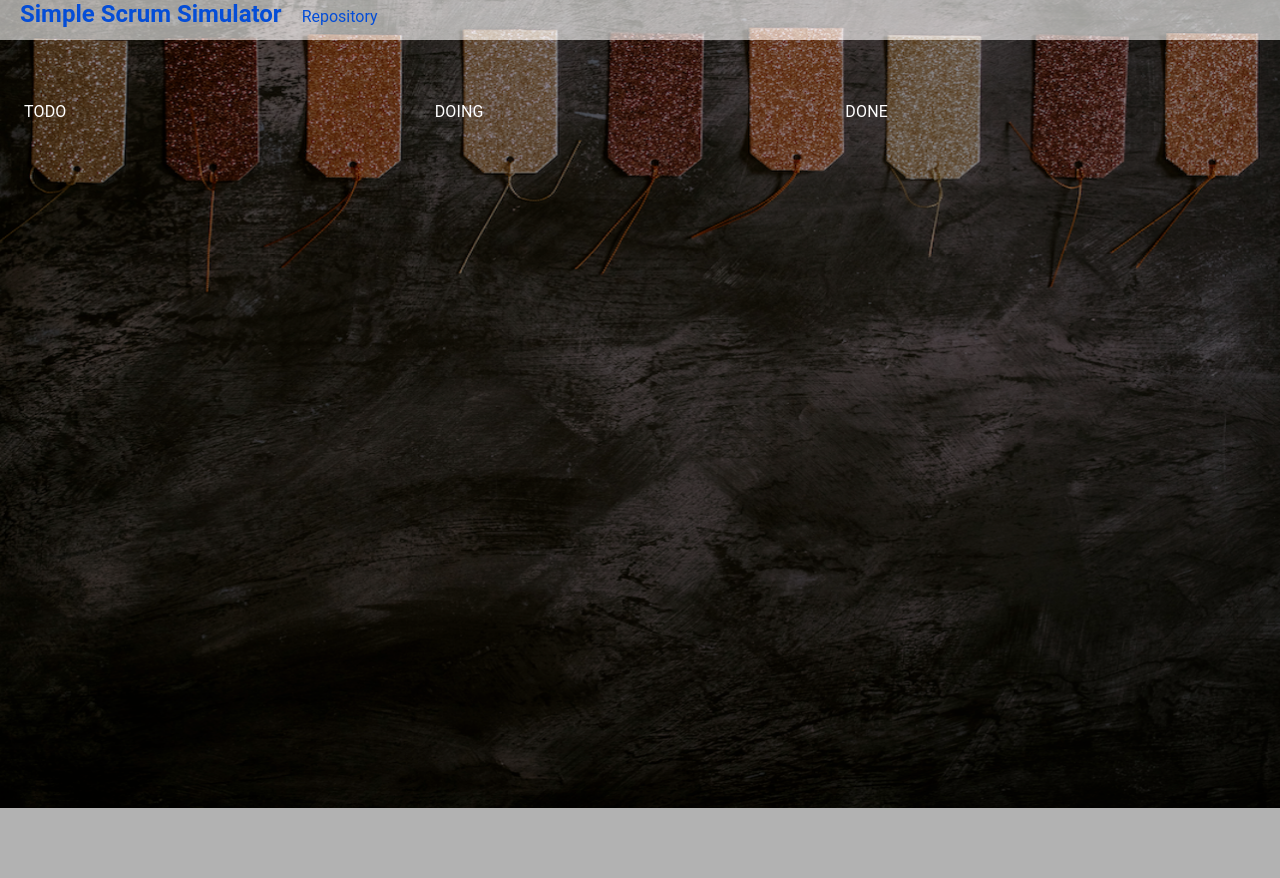
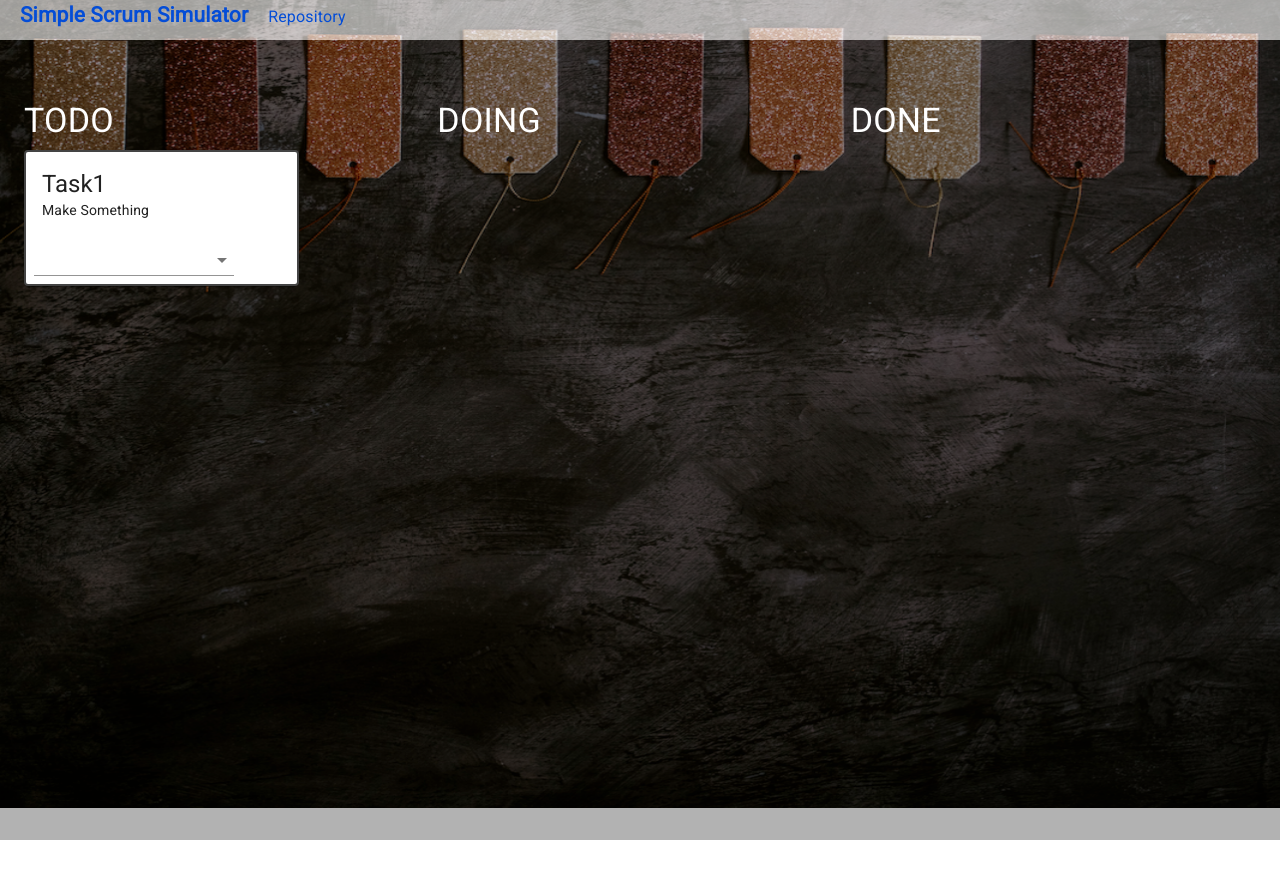
Before and after one commit to rowaxl/simple-scrum-board, a Next.js app: page / in a window 1280 px wide. Shown: the top 878 px of the page. After the commit the page ends 840 px from the top, so only its background shows below. Built offline with nearby package versions, Linux system fonts and the light colour scheme.

Commit message:
update Next.js settings for MUI

```diff
--- /dev/null
+++ b/components/theme.js
@@ -0,0 +1,21 @@
+import { createMuiTheme } from '@material-ui/core/styles';
+
+// Create a theme instance.
+const theme = createMuiTheme({
+  palette: {
+    primary: {
+      main: '#bbbbdd',
+    },
+    secondary: {
+      main: '#19857b',
+    },
+    error: {
+      main: '#ff4f4f',
+    },
+    background: {
+      default: '#fff',
+    },
+  },
+});
+
+export default theme;
--- a/package.json
+++ b/package.json
@@ -13,7 +13,10 @@
   "license": "ISC",
   "dependencies": {
     "@material-ui/core": "^4.10.0",
+    "clsx": "^1.1.1",
+    "fontsource-roboto": "^2.1.3",
     "next": "^9.4.2",
+    "prop-types": "^15.7.2",
     "react": "^16.13.1",
     "react-dom": "^16.13.1"
   }
--- /dev/null
+++ b/pages/_app.js
@@ -0,0 +1,38 @@
+import 'fontsource-roboto'
+import React from 'react';
+import PropTypes from 'prop-types';
+import { ThemeProvider } from '@material-ui/core/styles';
+import CssBaseline from '@material-ui/core/CssBaseline';
+import Head from '../components/head';
+import theme from '../components/theme';
+
+export default function MyApp(props) {
+  const { Component, pageProps } = props;
+
+  React.useEffect(() => {
+    // Remove the server-side injected CSS.
+    const jssStyles = document.querySelector('#jss-server-side');
+    if (jssStyles) {
+      jssStyles.parentElement.removeChild(jssStyles);
+    }
+  }, []);
+
+  return (
+    <React.Fragment>
+      <Head>
+        <title>My page</title>
+        <meta name="viewport" content="minimum-scale=1, initial-scale=1, width=device-width" />
+      </Head>
+      <ThemeProvider theme={theme}>
+        {/* CssBaseline kickstart an elegant, consistent, and simple baseline to build upon. */}
+        <CssBaseline />
+        <Component {...pageProps} />
+      </ThemeProvider>
+    </React.Fragment>
+  );
+}
+
+MyApp.propTypes = {
+  Component: PropTypes.elementType.isRequired,
+  pageProps: PropTypes.object.isRequired,
+};
--- /dev/null
+++ b/pages/_document.js
@@ -0,0 +1,65 @@
+import React from 'react';
+import Document, { Html, Head, Main, NextScript } from 'next/document';
+import { ServerStyleSheets } from '@material-ui/core/styles';
+import theme from '../components/theme';
+
+export default class MyDocument extends Document {
+  render() {
+    return (
+      <Html lang="en">
+        <Head>
+          <meta name='viewport' content='width=device-width,height=device-height' key='viewport' />
+          <link rel='shortcut icon' href='/static/touch.png' key='shortcutIcon' />
+          <meta name='theme-color' content={theme.palette.primary.main} key='themeColor' />
+        </Head>
+        <body>
+          <Main />
+          <NextScript />
+        </body>
+      </Html>
+    );
+  }
+}
+
+// `getInitialProps` belongs to `_document` (instead of `_app`),
+// it's compatible with server-side generation (SSG).
+MyDocument.getInitialProps = async (ctx) => {
+  // Resolution order
+  //
+  // On the server:
+  // 1. app.getInitialProps
+  // 2. page.getInitialProps
+  // 3. document.getInitialProps
+  // 4. app.render
+  // 5. page.render
+  // 6. document.render
+  //
+  // On the server with error:
+  // 1. document.getInitialProps
+  // 2. app.render
+  // 3. page.render
+  // 4. document.render
+  //
+  // On the client
+  // 1. app.getInitialProps
+  // 2. page.getInitialProps
+  // 3. app.render
+  // 4. page.render
+
+  // Render app and page and get the context of the page with collected side effects.
+  const sheets = new ServerStyleSheets();
+  const originalRenderPage = ctx.renderPage;
+
+  ctx.renderPage = () =>
+    originalRenderPage({
+      enhanceApp: (App) => (props) => sheets.collect(<App {...props} />),
+    });
+
+  const initialProps = await Document.getInitialProps(ctx);
+
+  return {
+    ...initialProps,
+    // Styles fragment is rendered after the app and page rendering finish.
+    styles: [...React.Children.toArray(initialProps.styles), sheets.getStyleElement()],
+  };
+};
--- a/pages/index.js
+++ b/pages/index.js
@@ -9,13 +9,13 @@ const useStyles = makeStyles((theme) => ({
     background: 'rgba(255, 255, 255, 0.7)'
   },
   taskCards: {
-    minWidth: 300,
+    minWidth: 275,
     border: '2px solid #444'
   },
   formControl: {
     margin: theme.spacing(1),
     minWidth: 200,
-  }
+  },
 }));
 
 export default () => {
@@ -37,13 +37,49 @@ export default () => {
             direction="row"
             justify="center"
             alignItems="flex-start"
+            spacing={1}
           >
 
             <Grid
               item
               xs={12}
               md={4}
-              justify="center"
+            >
+              <Grid
+                container
+                direction="column"
+                justify="center"
+                alignItems="flex-start"
+                spacing={1}
+              >
+                <Grid item>
+                  <Typography variant="h4" component="h4">TODO</Typography>
+                </Grid>
+
+                <Grid item>
+                  <Card className={styles.taskCards}>
+                    <CardContent>
+                      <Typography variant="h5">Task1</Typography>
+                      Make Something
+                    </CardContent>
+                    <CardActionArea>
+                      <FormControl className={styles.formControl}>
+                        <Select defaultValue="">
+                          <MenuItem value="p_1">JOHN DOE</MenuItem>
+                          <MenuItem value="p_2">JANE DOE</MenuItem>
+                          <MenuItem value="p_3">JACK DOE</MenuItem>
+                        </Select>
+                      </FormControl>
+                    </CardActionArea>
+                  </Card>
+                </Grid>
+              </Grid>
+            </Grid>
+
+            <Grid
+              item
+              xs={12}
+              md={4}
             >
               <Grid
                 container
@@ -53,7 +89,7 @@ export default () => {
                 spacing={1}
               >
                 <Grid item xs={12} md={12}>
-                  <Typography>TODO</Typography>
+                  <Typography variant="h4" component="h4">DOING</Typography>
                 </Grid>
               </Grid>
             </Grid>
@@ -62,7 +98,6 @@ export default () => {
               item
               xs={12}
               md={4}
-              justify="center"
             >
               <Grid
                 container
@@ -72,26 +107,7 @@ export default () => {
                 spacing={1}
               >
                 <Grid item xs={12} md={12}>
-                  <Typography>DOING</Typography>
-                </Grid>
-              </Grid>
-            </Grid>
-
-            <Grid
-              item
-              xs={12}
-              md={4}
-              justify="center"
-            >
-              <Grid
-                container
-                direction="column"
-                justify="center"
-                alignItems="flex-start"
-                spacing={1}
-              >
-                <Grid item xs={12} md={12}>
-                  <Typography>DONE</Typography>
+                  <Typography variant="h4" component="h4">DONE</Typography>
                 </Grid>
               </Grid>
             </Grid>
```
Also changed, not shown: 1 other file (tests, documents, lock files or other folders).
